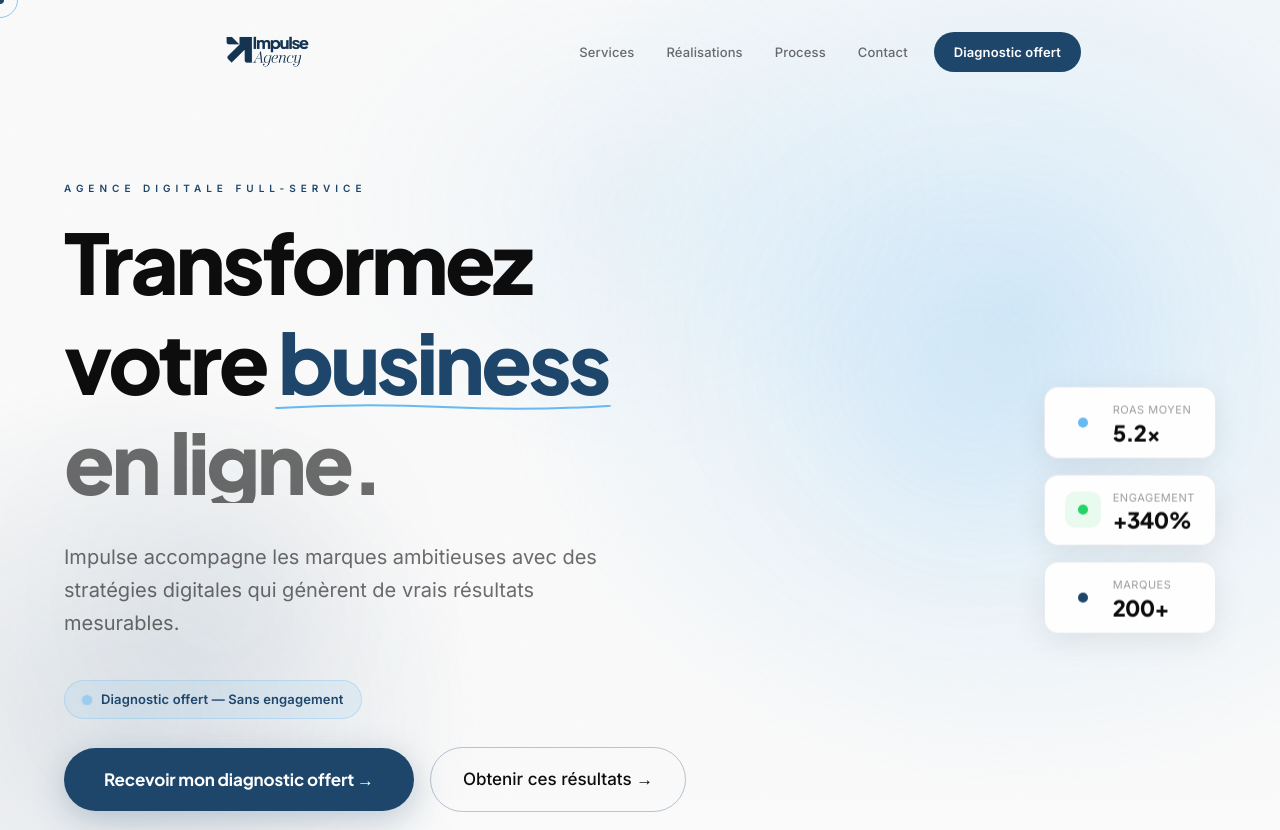
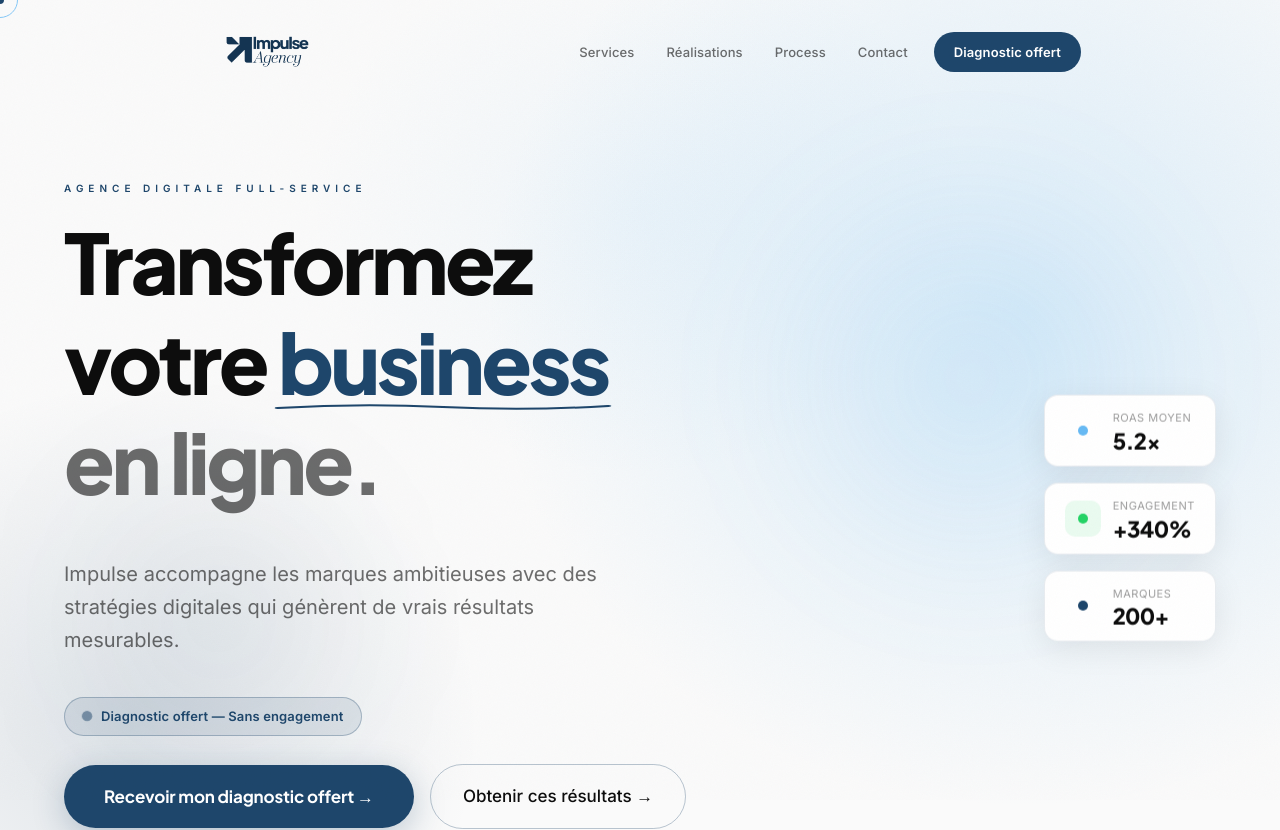
Before and after one commit to cadjee14-png/impulse-agency, a Next.js app: page / in a window 1280 px wide. Shown: the top 830 px of the page. Built offline with nearby package versions, Linux system fonts and the light colour scheme.

Commit message:
Fix hero title clipping on third line + badge colors to match site brand

```diff
--- a/src/components/sections/hero.tsx
+++ b/src/components/sections/hero.tsx
@@ -159,12 +159,12 @@ export function Hero() {
                   viewBox="0 0 100 6"
                   preserveAspectRatio="none"
                 >
-                  <path d="M0,5 Q25,0 50,4 Q75,8 100,3" stroke="var(--accent-light)" strokeWidth="2" fill="none" strokeLinecap="round"/>
+                  <path d="M0,5 Q25,0 50,4 Q75,8 100,3" stroke="var(--accent)" strokeWidth="2" fill="none" strokeLinecap="round"/>
                 </svg>
               </span>
             </span>
           </div>
-          <div style={{ overflow: 'hidden' }}>
+          <div style={{ overflow: 'hidden', paddingBottom: '0.2em' }}>
             <span style={{ display: 'block', color: 'var(--text-dim)' }}>en ligne.</span>
           </div>
         </h1>
@@ -190,8 +190,8 @@ export function Hero() {
             display: 'inline-flex',
             alignItems: 'center',
             gap: 10,
-            background: 'rgba(103,186,244,0.10)',
-            border: '1px solid rgba(103,186,244,0.30)',
+            background: 'rgba(30,70,107,0.10)',
+            border: '1px solid rgba(30,70,107,0.30)',
             borderRadius: 32,
             padding: '8px 18px',
             fontSize: 13,
@@ -206,7 +206,7 @@ export function Hero() {
             width: 8,
             height: 8,
             borderRadius: '50%',
-            background: 'var(--accent-light)',
+            background: 'var(--accent)',
             animation: 'pulse 2s ease-in-out infinite',
           }} />
           <span>Diagnostic offert — Sans engagement</span>
```
